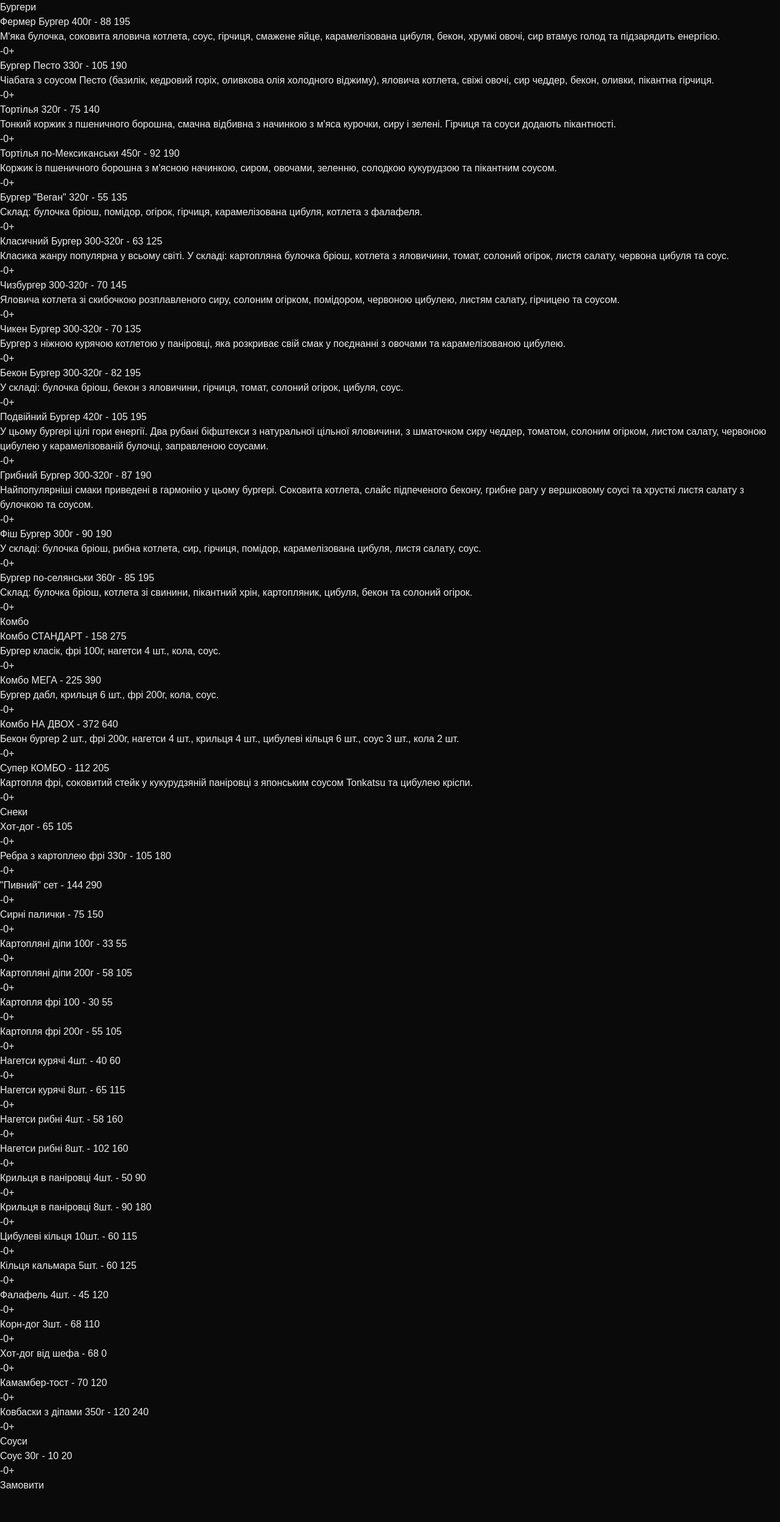
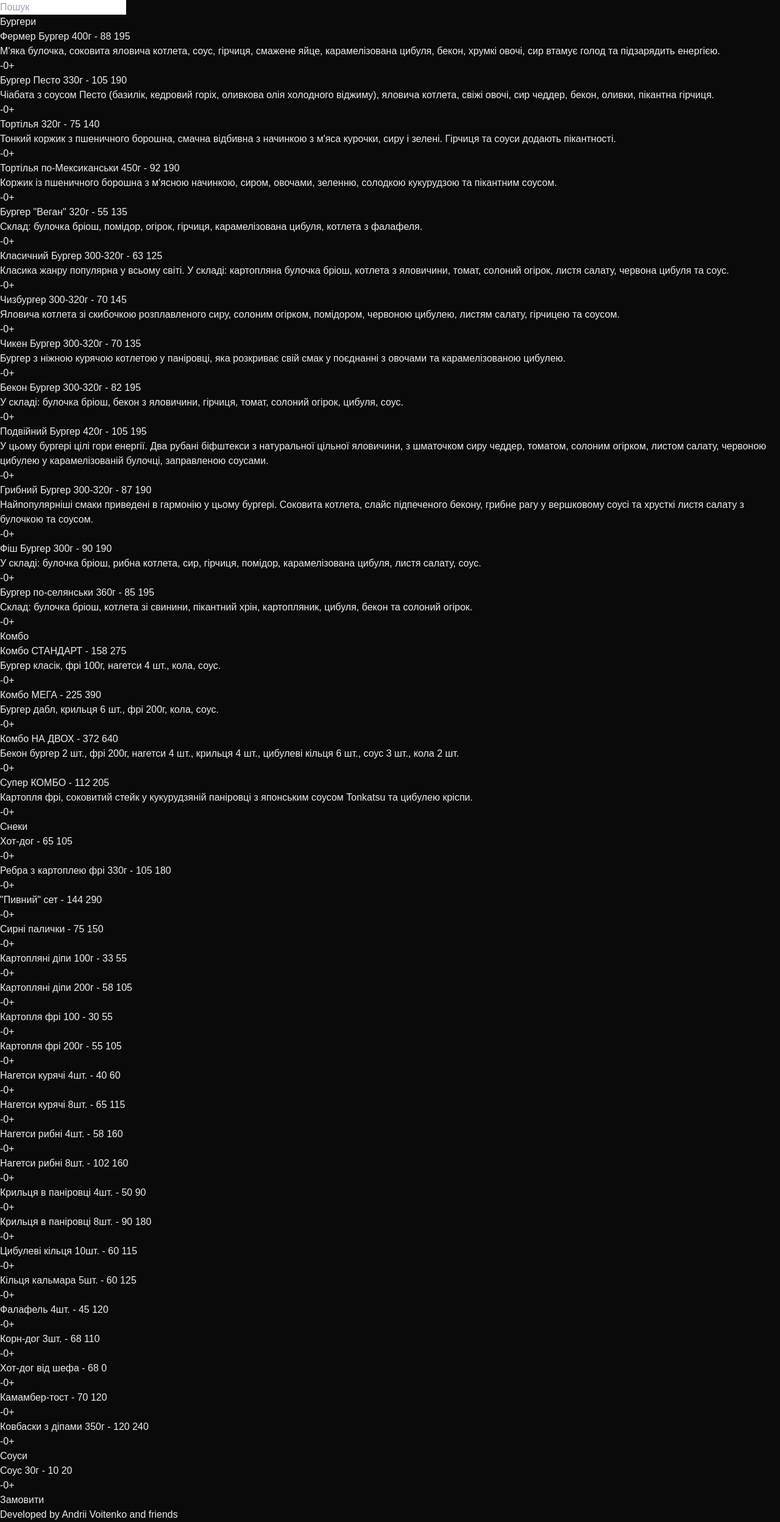
Before and after one commit to andrey-voytenko/burgers-order, a Next.js app: page / in a window 1280 px wide. Shown: the whole page at 61% size. Before the commit the page ends 2448 px from the top, so only its background shows below. Built offline with nearby package versions, Linux system fonts and the light colour scheme.

Commit message:
add product search

```diff
--- a/src/app/layout.tsx
+++ b/src/app/layout.tsx
@@ -1,24 +1,37 @@
-import type { Metadata } from 'next'
-import './globals.css'
-import React from 'react'
+import type { Metadata } from 'next';
+import './globals.css';
+import React from 'react';
 import { Analytics } from '@vercel/analytics/react';
-import { SpeedInsights } from "@vercel/speed-insights/next"
+import { SpeedInsights } from '@vercel/speed-insights/next';
+import Link from 'next/link';
 
 export const metadata: Metadata = {
   title: 'Burgers order app',
   description: 'Web application for burgers ordering',
-}
+};
 
 export default function RootLayout({
   children,
 }: Readonly<{
-  children: React.ReactNode
+  children: React.ReactNode;
 }>) {
   return (
     <html lang="en">
-      <body>{children}</body>
-      <Analytics/>
-      <SpeedInsights/>
+      <body>
+        {children}
+        <h4 className="text-center text-xs">
+          Developed by{' '}
+          <Link
+            target="_blank"
+            href="https://www.linkedin.com/in/voitenko-developer/"
+          >
+            Andrii Voitenko
+          </Link>{' '}
+          and friends
+        </h4>
+      </body>
+      <Analytics />
+      <SpeedInsights />
     </html>
-  )
+  );
 }
--- a/src/app/page.tsx
+++ b/src/app/page.tsx
@@ -1,11 +1,38 @@
-'use client'
+'use client';
 
-import menu from '@/data/menu.json'
-import Item from '@/components/item'
-import React, { useState } from 'react'
+import { burgers, combos, snacks, sauces } from '@/data/menu.json';
+import Item from '@/components/item';
+import React, { ChangeEvent, useEffect, useState } from 'react';
+import { Product } from '@/types/product';
 
 export default function Home() {
-  const [order, setOrder] = useState<{ [id: number]: number }>({});
+  const [order, setOrder] = useState<Map<number, number>>(new Map([]));
+  const [search, setSearch] = useState<string>('');
+  const [filteredBurgersList, setFilteredBurgersList] = useState<Product[]>([]);
+  const [filteredCombosList, setFilteredCombosList] = useState<Product[]>([]);
+  const [filteredSnacksList, setFilteredSnacksList] = useState<Product[]>([]);
+  const [filteredSaucesList, setFilteredSaucesList] = useState<Product[]>([]);
+
+  useEffect(() => {
+    setFilteredBurgersList(
+      burgers.filter((x) =>
+        x.name.toLowerCase().includes(search.toLowerCase()),
+      ),
+    );
+    setFilteredSaucesList(
+      sauces.filter((x) => x.name.toLowerCase().includes(search.toLowerCase())),
+    );
+    setFilteredCombosList(
+      combos.filter((x) => x.name.toLowerCase().includes(search.toLowerCase())),
+    );
+    setFilteredSnacksList(
+      snacks.filter((x) => x.name.toLowerCase().includes(search.toLowerCase())),
+    );
+  }, [search]);
+
+  function onSearchChange(event: ChangeEvent<HTMLInputElement>): void {
+    setSearch(event.target.value);
+  }
 
   function onCountChange(id: number, count: number) {
     setOrder((prevOrder) => ({
@@ -18,22 +45,33 @@ export default function Home() {
     event.preventDefault();
     console.log('Order:', order);
   }
-
   return (
-    <div className="grid grid-rows-[20px_1fr_20px] items-center justify-items-center min-h-screen p-8 pb-20 sm:p-20 font-[family-name:var(--font-geist-sans)]">
+    <div className="grid grid-rows-[20px_1fr_20px] justify-items-center min-h-screen p-8 pb-20 sm:p-20 font-[family-name:var(--font-geist-sans)]">
       <main className="flex flex-col gap-8 row-start-2 items-start">
-        <form onSubmit={saveOrder} action="">
+        <input
+          className="bg-transparent border-b border-white focus:outline-none w-full"
+          type="text"
+          placeholder="Пошук"
+          value={search}
+          onChange={onSearchChange}
+        />
+        <form onSubmit={saveOrder} action="" className="min-w-64">
           <ol className="list-inside text-sm font-[monospace]">
-            <h2 className="text-xl my-6">Бургери</h2>
-            {menu.burgers.map((burger) => (
+            {filteredBurgersList.length > 0 && (
+              <h2 className="text-xl my-6">Бургери</h2>
+            )}
+            {filteredBurgersList.map((burger) => (
               <Item
                 product={burger}
                 key={burger.id}
                 onCountChange={onCountChange}
               />
             ))}
-            <h2 className="text-xl my-6">Комбо</h2>
-            {menu.combos.map((combo) => (
+
+            {filteredCombosList.length > 0 && (
+              <h2 className="text-xl my-6">Комбо</h2>
+            )}
+            {filteredCombosList.map((combo) => (
               <Item
                 product={combo}
                 key={combo.id}
@@ -41,16 +79,21 @@ export default function Home() {
               />
             ))}
 
-            <h2 className="text-xl my-6">Снеки</h2>
-            {menu.snacks.map((snack) => (
+            {filteredSnacksList.length > 0 && (
+              <h2 className="text-xl my-6">Снеки</h2>
+            )}
+            {filteredSnacksList.map((snack) => (
               <Item
                 product={snack}
                 key={snack.id}
                 onCountChange={onCountChange}
               />
             ))}
-            <h2 className="text-xl my-6">Соуси</h2>
-            {menu.sauces.map((sauce) => (
+
+            {filteredSaucesList.length > 0 && (
+              <h2 className="text-xl my-6">Соуси</h2>
+            )}
+            {filteredSaucesList.map((sauce) => (
               <Item
                 product={sauce}
                 key={sauce.id}
@@ -58,12 +101,21 @@ export default function Home() {
               />
             ))}
           </ol>
-
-          <button type="submit" className="float-right mt-8 border p-2">
+          {!filteredSaucesList.length &&
+            !filteredBurgersList.length &&
+            !filteredBurgersList.length &&
+            !filteredSnacksList.length && (
+              <p className="text-center my-10">Спробуй ще раз...</p>
+            )}
+          <button
+            type="submit"
+            className="mt-8 border p-2 disabled:text-gray-400 disabled:border-gray-400 float-right"
+            disabled={order.size === 0}
+          >
             Замовити
           </button>
         </form>
       </main>
     </div>
-  )
+  );
 }
--- a/src/components/item.tsx
+++ b/src/components/item.tsx
@@ -29,7 +29,7 @@ export default function Item({
 
   return (
     <li className="pt-2">
-      <div className="flex flex-row justify-between gap-8">
+      <div className="flex flex-row justify-between items-center gap-8">
         <div className="flex flex-col max-w-96">
           <p className="text-base">
             {product.name}{' '}
@@ -44,9 +44,9 @@ export default function Item({
           </p>
         </div>
         <div className="flex flex-row items-baseline gap-x-2 text-white text-sm">
-          <button onClick={decrease}>-</button>
+          <button className="border p-1" onClick={decrease}>-</button>
           <span>{count}</span>
-          <button onClick={increase}>+</button>
+          <button className="border p-1" onClick={increase}>+</button>
         </div>
       </div>
     </li>
```
